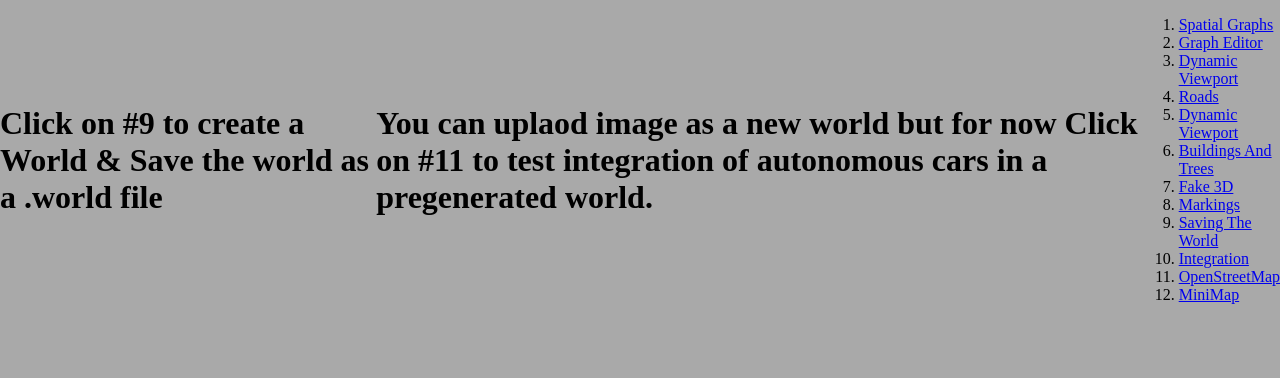
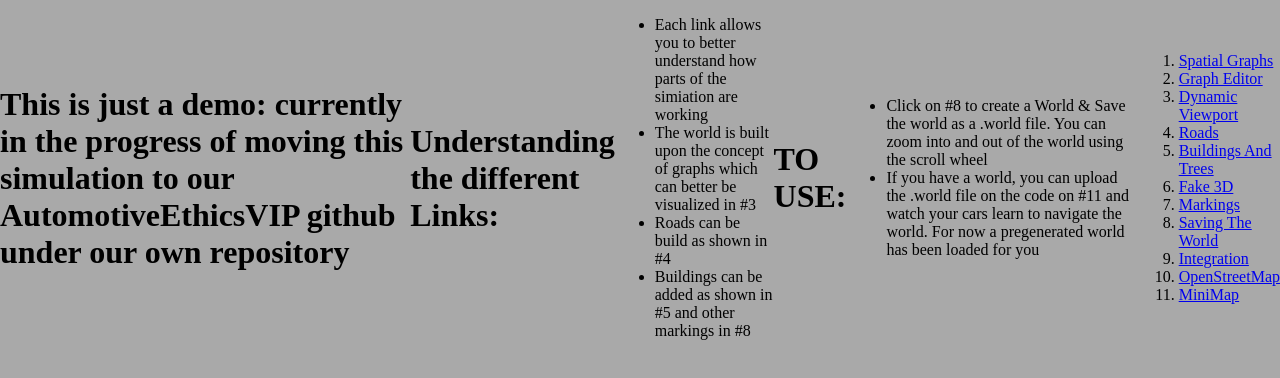
Before and after one commit to labeshbaral1/virtual-world, a plain HTML site: page index.html in a window 1280 px wide. Drawn offline with Linux system fonts and the light colour scheme; files that its build step writes are made by us from their sources.

Commit message:
Directions to use the site

```diff
--- a/index.html
+++ b/index.html
@@ -8,11 +8,26 @@
 </head>
 <body>
     <h1>
-        Click on #9 to create a World & Save the world as a .world file
+        This is just a demo: currently in the progress of moving this simulation to our AutomotiveEthicsVIP github under our own repository
     </h1>
-    <h1>
-        You can uplaod image as a new world but for now Click on #11 to test integration of autonomous cars in a pregenerated world.
-    </h1>
+    <h1>Understanding the different Links:</h1>
+    <ul>
+        <li>        Each link allows you to better understand how parts of the simiation are working        </li>
+        <li>        The world is built upon the concept of graphs which can better be visualized in #3            </li>
+        <li>        Roads can be build as shown in #4</li>
+        <li>         Buildings can be added as shown in #5 and other markings in #8
+        </li>
+    </ul>
+
+    <h1>TO USE:</h1>
+    <ul>
+        <li>        Click on #8 to create a World & Save the world as a .world file. You can zoom into and out of the world using the scroll wheel</li>
+        <li>        If you have a world, you can upload the .world file on the code on #11 and watch your cars learn to navigate the world. For now a pregenerated world has been loaded for you</li>
+
+        </li>
+    </ul>
+
+
 
     <nav>
         <ol>
@@ -20,7 +35,6 @@
             <li><a href="./2. Graph Editor/index.html">Graph Editor</a></li>
             <li><a href="./3. Dynamic Viewport/index.html">Dynamic Viewport</a></li>
             <li><a href="./4. Roads/">Roads</a></li>
-            <li><a href="./4. Roads/">Dynamic Viewport</a></li>
             <li><a href="./5. Buildings And Trees/index.html">Buildings And Trees</a></li>
             <li><a href="./6. Fake 3D/index.html">Fake 3D</a></li>
             <li><a href="./7. Markings/index.html">Markings</a></li>
```
